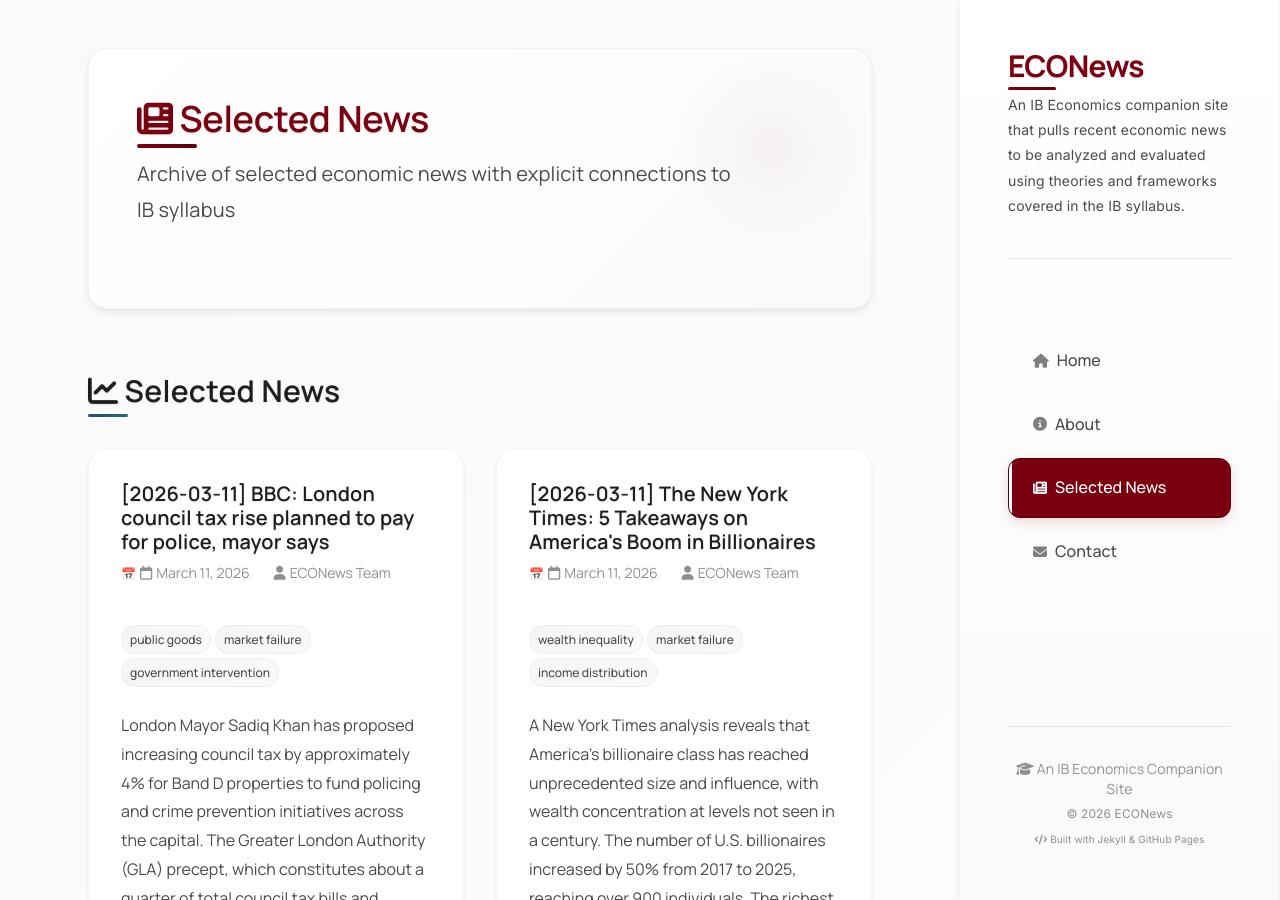
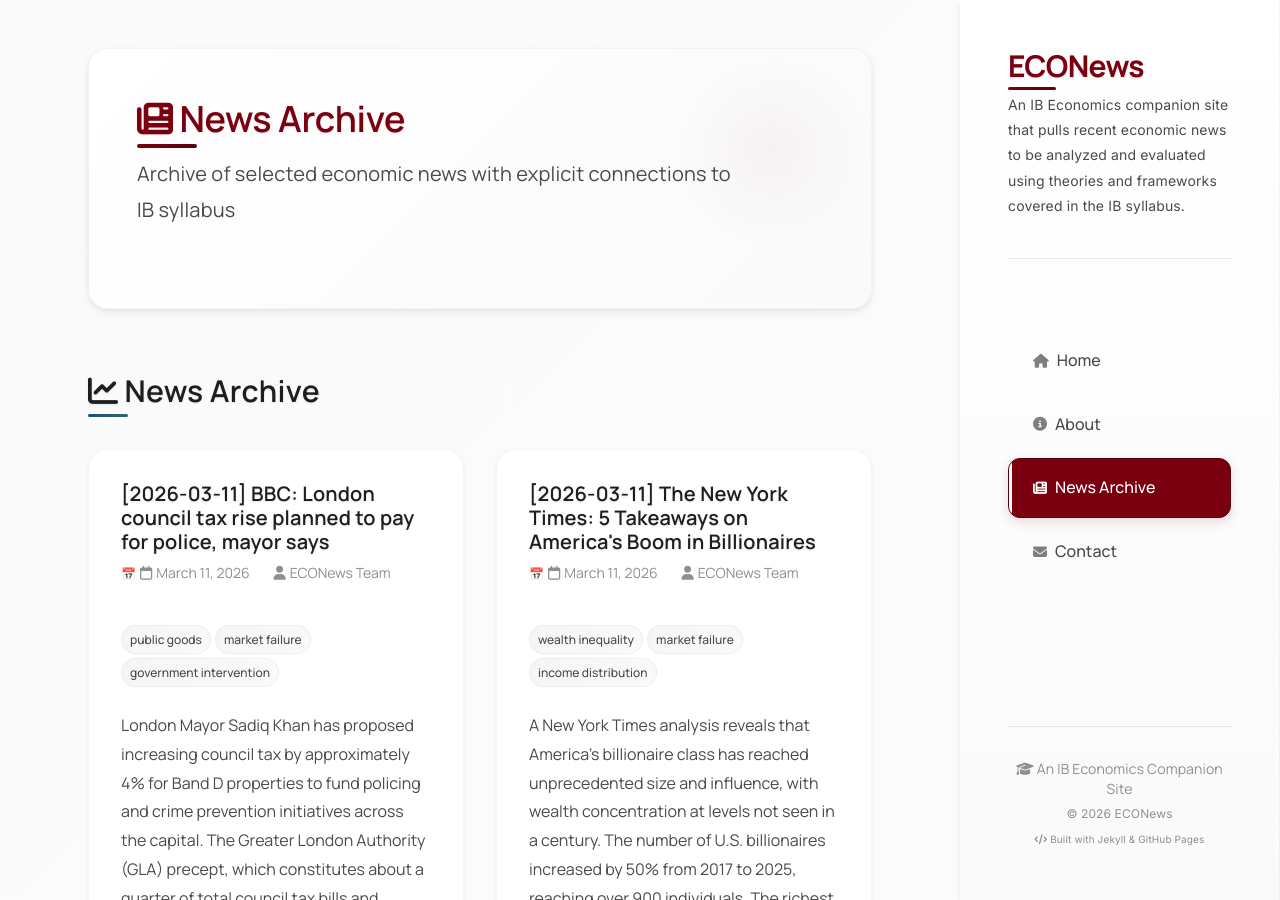
Before and after one commit to Feiran-Z/ECONews, a Jekyll site: the page built from news.md, in a window 1280 px wide and 900 px high. Built offline with Jekyll 4.4.1, drawn with Linux system fonts in a browser that asks for light colours.

Commit message:
Updated more naming conventions.

```diff
--- a/_layouts/default.html
+++ b/_layouts/default.html
@@ -48,7 +48,7 @@
           </li>
           <li>
             <a href="{{ '/news/' | relative_url }}" {% if page.url contains '/news/' %}class="active"{% endif %} aria-label="News Archive">
-              <i class="fas fa-newspaper"></i> Selected News
+              <i class="fas fa-newspaper"></i> News Archive
             </a>
           </li>
           <li>
--- a/news.md
+++ b/news.md
@@ -6,13 +6,13 @@ permalink: /news/
 
 <div class="page-content">
   <section class="hero" aria-labelledby="news-hero-heading">
-    <h2 id="news-hero-heading"><i class="fas fa-newspaper"></i> Selected News</h2>
+    <h2 id="news-hero-heading"><i class="fas fa-newspaper"></i> News Archive</h2>
     <p class="hero-subtitle">Archive of selected economic news with explicit connections to IB syllabus</p>
   </section>
 
   {% if site.posts.size > 0 %}
     <section class="recent-news" aria-labelledby="news-heading">
-      <h3 id="news-heading"><i class="fas fa-chart-line"></i> Selected News</h3>
+      <h3 id="news-heading"><i class="fas fa-chart-line"></i> News Archive</h3>
 
       <div class="news-grid">
         {% for post in site.posts %}
```
